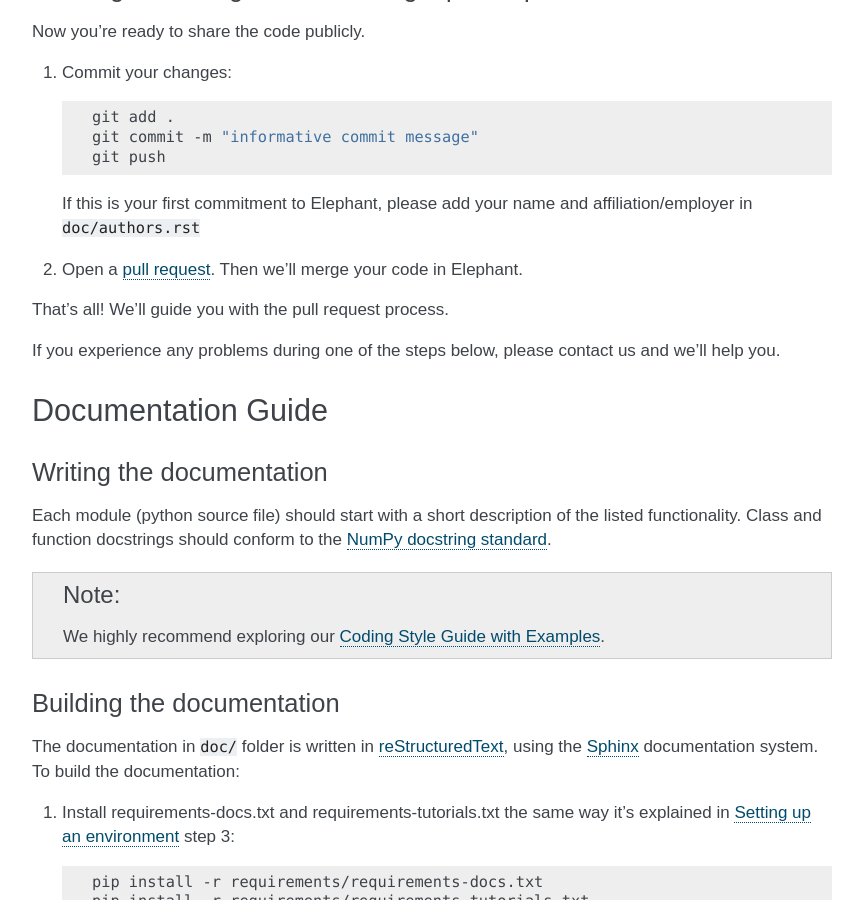
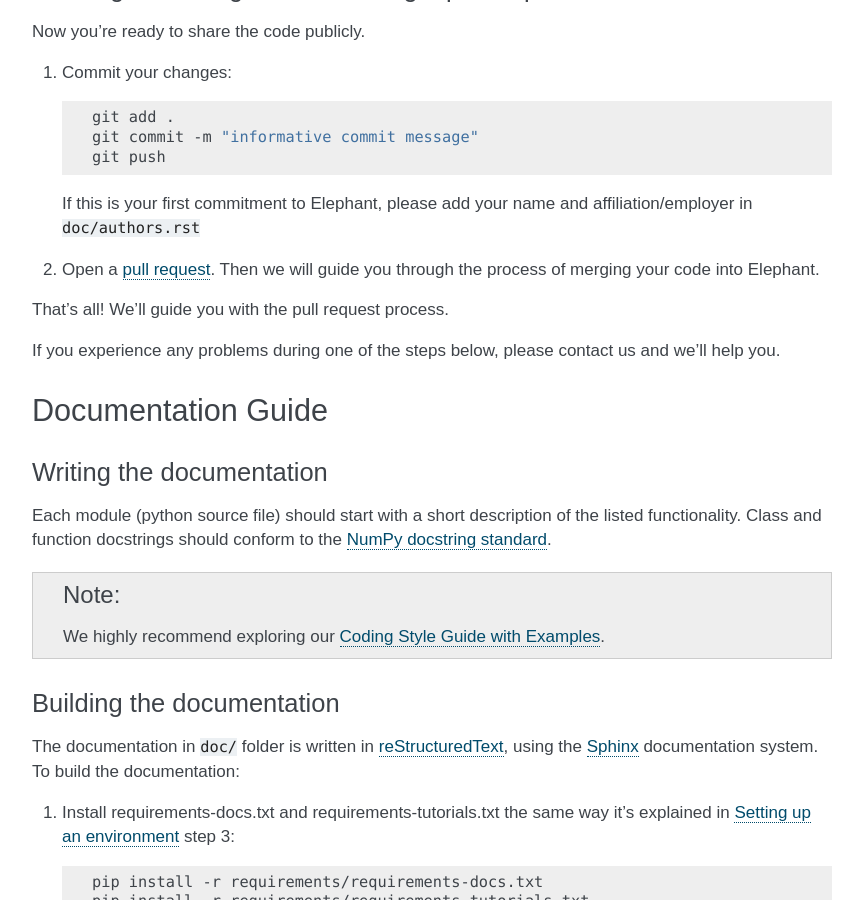
Before and after one commit to NeuralEnsemble/elephant, a Sphinx documentation site: the page built from doc/contribute.rst, in a window 1280 px wide and 900 px high, scrolled down 3765 px. Shown: the whole window, without its empty margins (318-1181 px from the left). Built offline with Sphinx 7.4.7, drawn with Linux system fonts in a browser that asks for light colours; formulas are drawn with MathJax 3; pages that are not in the unit, such as notebooks, are missing from menus.

Commit message:
Update doc/contribute.rst
Co-authored-by: Michael Denker <m.denker@fz-juelich.de>

```diff
--- a/doc/contribute.rst
+++ b/doc/contribute.rst
@@ -234,7 +234,7 @@ Now you're ready to share the code publicly.
     affiliation/employer in :file:`doc/authors.rst`
 
 2.  Open a `pull request <https://github.com/NeuralEnsemble/elephant/pulls>`_.
-    Then we'll merge your code in Elephant.
+    Then we will guide you through the process of merging your code into Elephant.
 
 That's all! We'll guide you with the pull request process.
 
```
